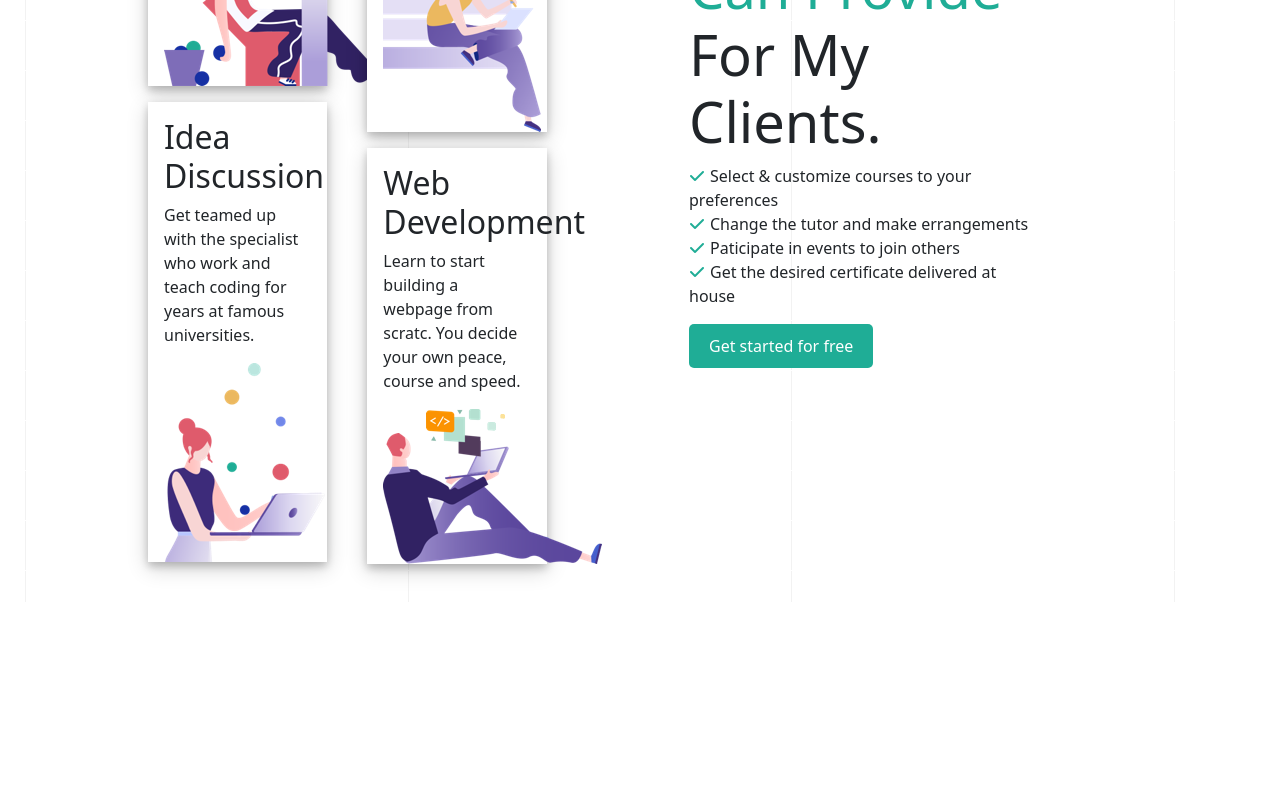
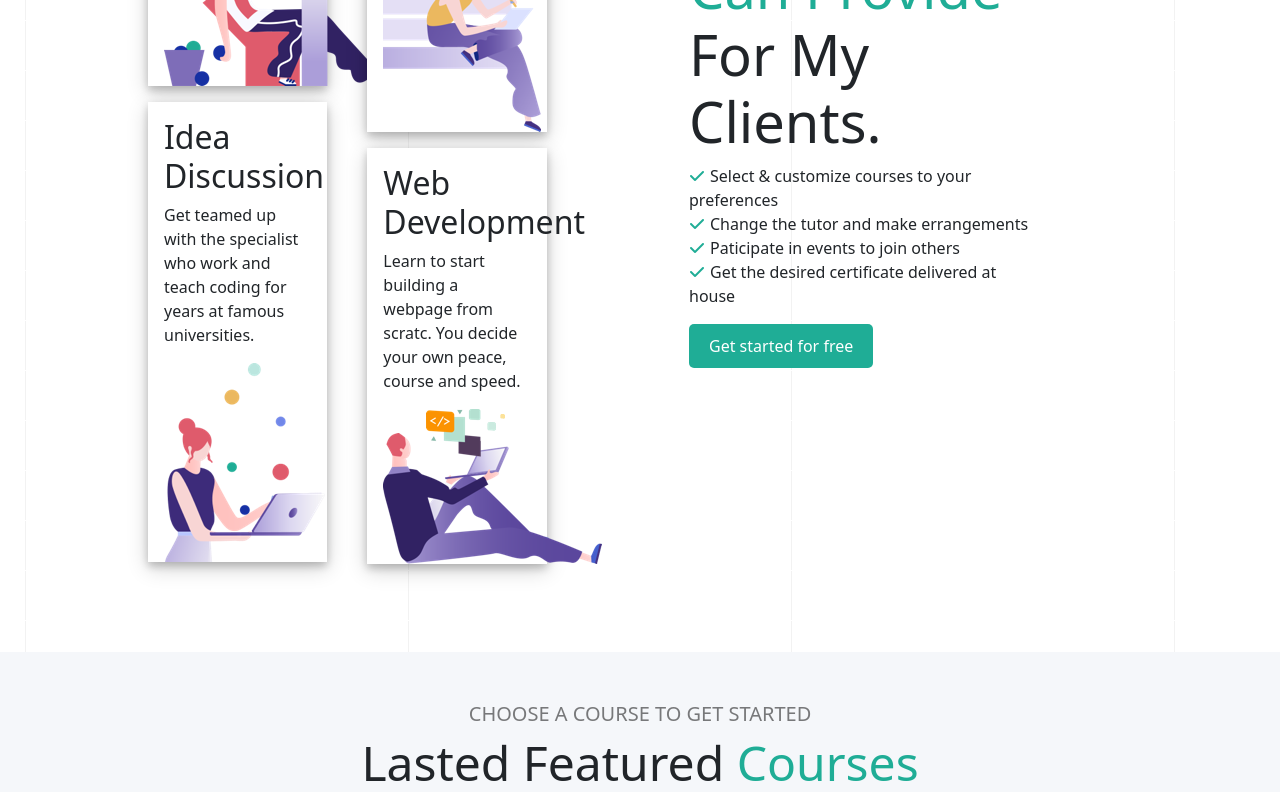
Before and after one commit to StefanoMRC/proj-html-vuejs, a Vue app: page / in a window 1280 px wide. Shown: the part 2104-2904 px from the top of the page. Before the commit the page ends 2706 px from the top, so only its background shows below. Built offline with nearby package versions, Linux system fonts and the light colour scheme.

Commit message:
inizio sezione 2

```diff
--- a/src/components/main/MainComp.vue
+++ b/src/components/main/MainComp.vue
@@ -2,17 +2,20 @@
   <div>
       <SezUno/>
       <SezUnoDue/>
+      <SezDue/>
   </div>
 </template>
 
 <script>
 import SezUno from './PrimaSezione/SezUno.vue'
 import SezUnoDue from './PrimaSezione/SezUnoDue.vue'
+import SezDue from './SecondaSezione/SezDue.vue'
 export default {
   name: 'MainComp',
     components:{
         SezUno,
-        SezUnoDue
+        SezUnoDue,
+        SezDue
     }
 }
 </script>
--- a/src/components/main/PrimaSezione/SezUnoDue.vue
+++ b/src/components/main/PrimaSezione/SezUnoDue.vue
@@ -80,9 +80,11 @@ export default {
     .cont_principale{
         padding-top: 150px;
         background-image: url('../../../assets/img/background-pattern-grid-line.png');
+        padding-bottom: 50px;
         .cont_secondario{
             width: 80%;
             margin: auto;
+
             .card_custom{
                 background: white;
                 box-shadow: 0 4px 8px 0 rgba(0, 0, 0, 0.2), 0 6px 20px 0 rgba(0, 0, 0, 0.19);
--- /dev/null
+++ b/src/components/main/SecondaSezione/SezDue.vue
@@ -0,0 +1,87 @@
+<template>
+  <div class="cont_principale">
+      <div class="cont_secondario">
+          <div class="cont_titolo text-center">
+                <h5 class="text-uppercase">choose a course to get started</h5>
+                <h2 class="text-capitalize size_custom">lasted featured <span class="text_green">courses</span> </h2>
+
+          </div>
+          <div>
+
+          </div>
+      </div>
+  </div>
+</template>
+
+<script>
+export default {
+  name: 'SezDue',
+    data() {
+        return {
+            listinoPrezzi:[
+                {
+                    nome:'Learning to Write as a Professional Author',
+                    prezzo:40,
+                    lezioni:20,
+                    studenti:50
+                },
+                {
+                    nome:'Customer-centric Info-Tech Strategies',
+                    prezzo:0,
+                    lezioni:24,
+                    studenti:769
+                },
+                {
+                    nome:'Open Programming Courses for Everyone: Python',
+                    prezzo:19,
+                    lezioni:17,
+                    studenti:62
+                },
+                {
+                    nome:'Academic Listening and Note-taking',
+                    prezzo:26,
+                    lezioni:14,
+                    studenti:67
+                },
+                {
+                    nome:'Master jQuery in a Short Period of Time',
+                    prezzo:39,
+                    lezioni:6,
+                    studenti:51
+                },
+                {
+                    nome:'Introduction to Javascript for Beginners',
+                    prezzo:59,
+                    lezioni:14,
+                    studenti:76
+                }
+
+            ]
+        }
+    },
+}
+</script>
+
+<!-- Add "scoped" attribute to limit CSS to this component only -->
+<style scoped lang="scss">
+    .cont_principale{
+        background: #f5f7fa;
+        .cont_secondario{
+            width: 80%;
+            margin: auto;
+            padding-top: 50px;
+            .cont_titolo{
+                h5{
+                color: rgba(0, 0, 0, 0.514);
+                }
+                h2{
+                    font-size: 3em;
+                    .text_green{
+                        color:#1fad96;
+                    }
+                }
+            }
+
+        }
+    }
+</style>
```
